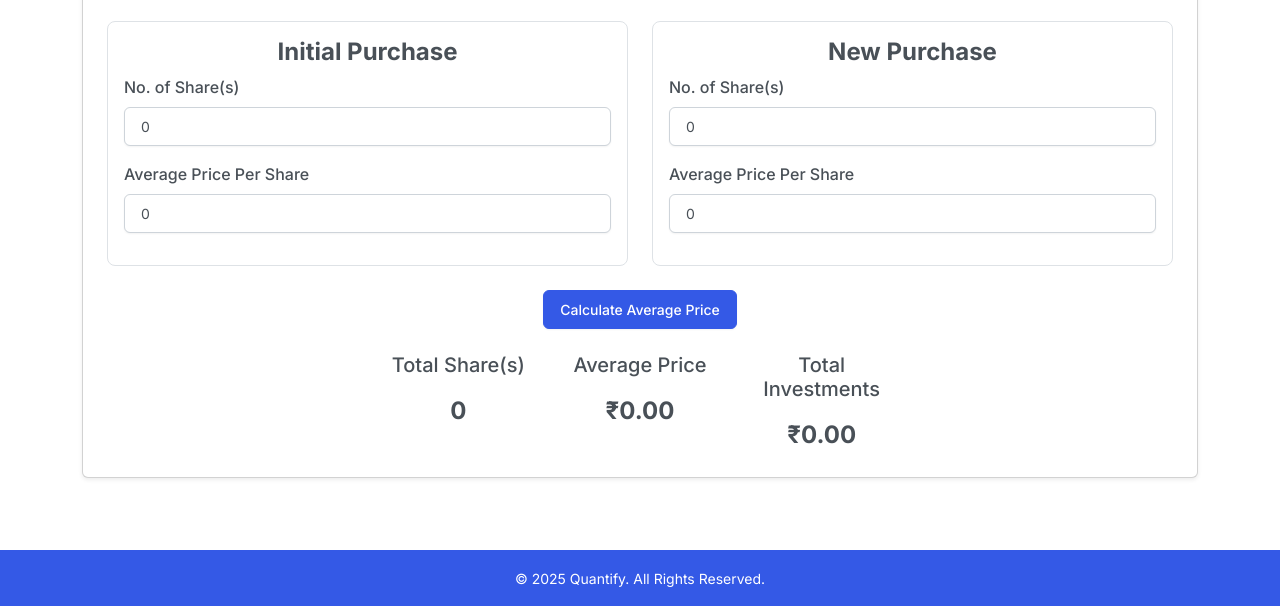
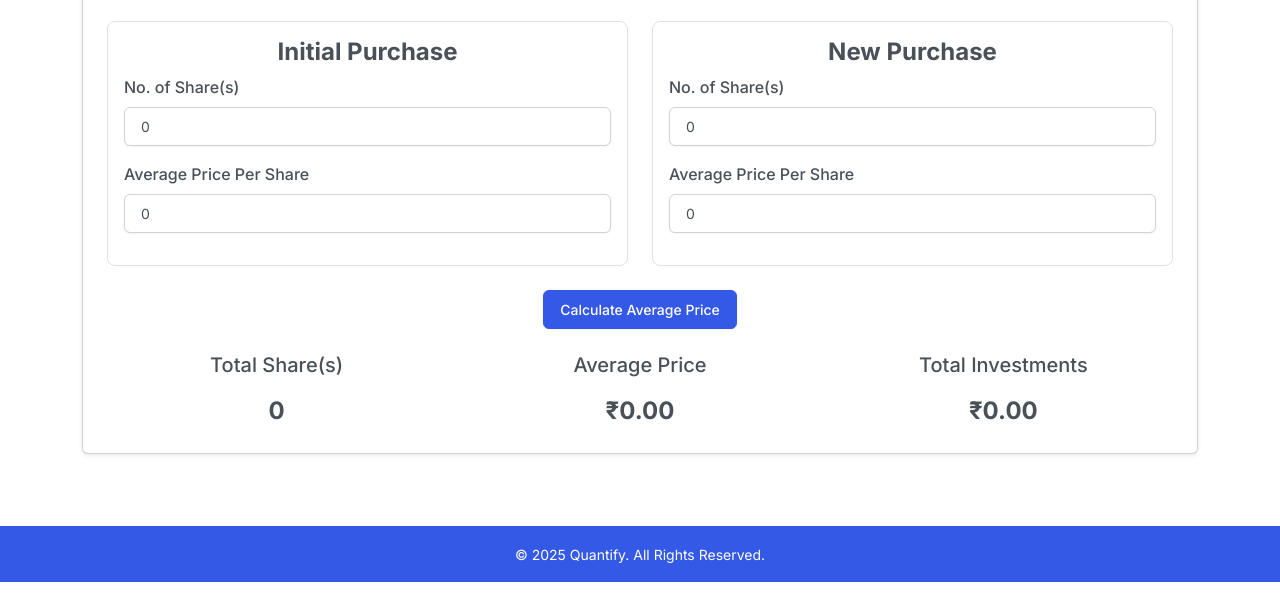
Before and after one commit to amistry3/herozero, a plain HTML site: page pages/calculators/stock-average-price.html in a window 1280 px wide. Shown: the part 307-913 px from the top of the page. After the commit the page ends 889 px from the top, so only its background shows below. Drawn offline with nearby package versions, Linux system fonts and the light colour scheme.

Commit message:
dynamic width

```diff
--- a/pages/calculators/stock-average-price.html
+++ b/pages/calculators/stock-average-price.html
@@ -107,26 +107,24 @@
             </form>
             <!-- Result -->
             <div class="row">
-                <div class="col-3"></div>
-                <div class="col-2">
+                <div class="col-4">
                     <div id="shares" class="text-center mt-4">
                         <h5 class="mb-3">Total Share(s)</h5>
                         <div class="fs-4 fw-bold" id="totalshares">0</div>
                     </div>
                 </div>
-                <div class="col-2">
+                <div class="col-4">
                     <div id="results" class="text-center mt-4">
                         <h5 class="mb-3">Average Price</h5>
                         <div class="fs-4 fw-bold" id="avgPrice">₹0.00</div>
                     </div>
                 </div>
-                <div class="col-2">
+                <div class="col-4">
                     <div id="investments" class="text-center mt-4">
                         <h5 class="mb-3">Total Investments</h5>
                         <div class="fs-4 fw-bold" id="invetments">₹0.00</div>
                     </div>
                 </div>
-                <div class="col-3"></div>
             </div>
         </div>
     </section>
```
